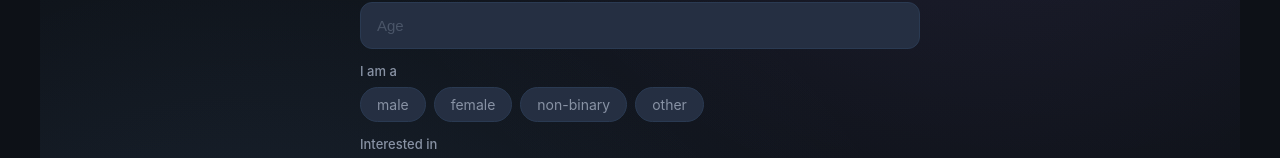
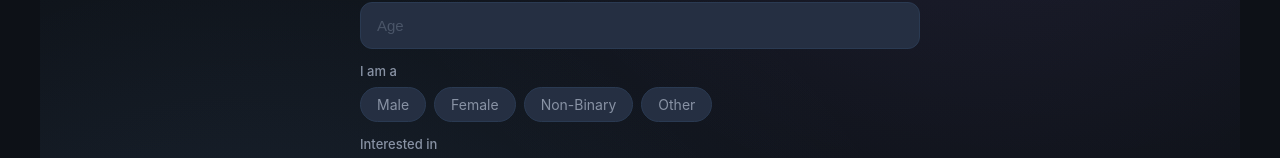
Before and after one commit to mmbower1/dating-app, a React (Vite) app: page /register in a window 1280 px wide. Shown: the part 409-567 px from the top of the page. Built offline with nearby package versions, Linux system fonts and the light colour scheme.

Commit message:
Capitalize gender/interest pill labels on register page
Co-Authored-By: Claude Sonnet 4.6 <noreply@anthropic.com>

```diff
--- a/src/pages/Register.tsx
+++ b/src/pages/Register.tsx
@@ -6,6 +6,12 @@ import Logo from '../components/Logo';
 import Footer from '../components/Footer';
 
 const GENDERS = ['male', 'female', 'non-binary', 'other'];
+const GENDER_LABELS: Record<string, string> = {
+  male: 'Male',
+  female: 'Female',
+  'non-binary': 'Non-Binary',
+  other: 'Other',
+};
 
 const EyeIcon = ({ open }: { open: boolean }) =>
   open ? (
@@ -119,7 +125,7 @@ const Register = () => {
                   className={`pill ${form.gender === g ? 'active' : ''}`}
                   onClick={() => setForm({ ...form, gender: g })}
                 >
-                  {g}
+                  {GENDER_LABELS[g]}
                 </button>
               ))}
             </div>
```
